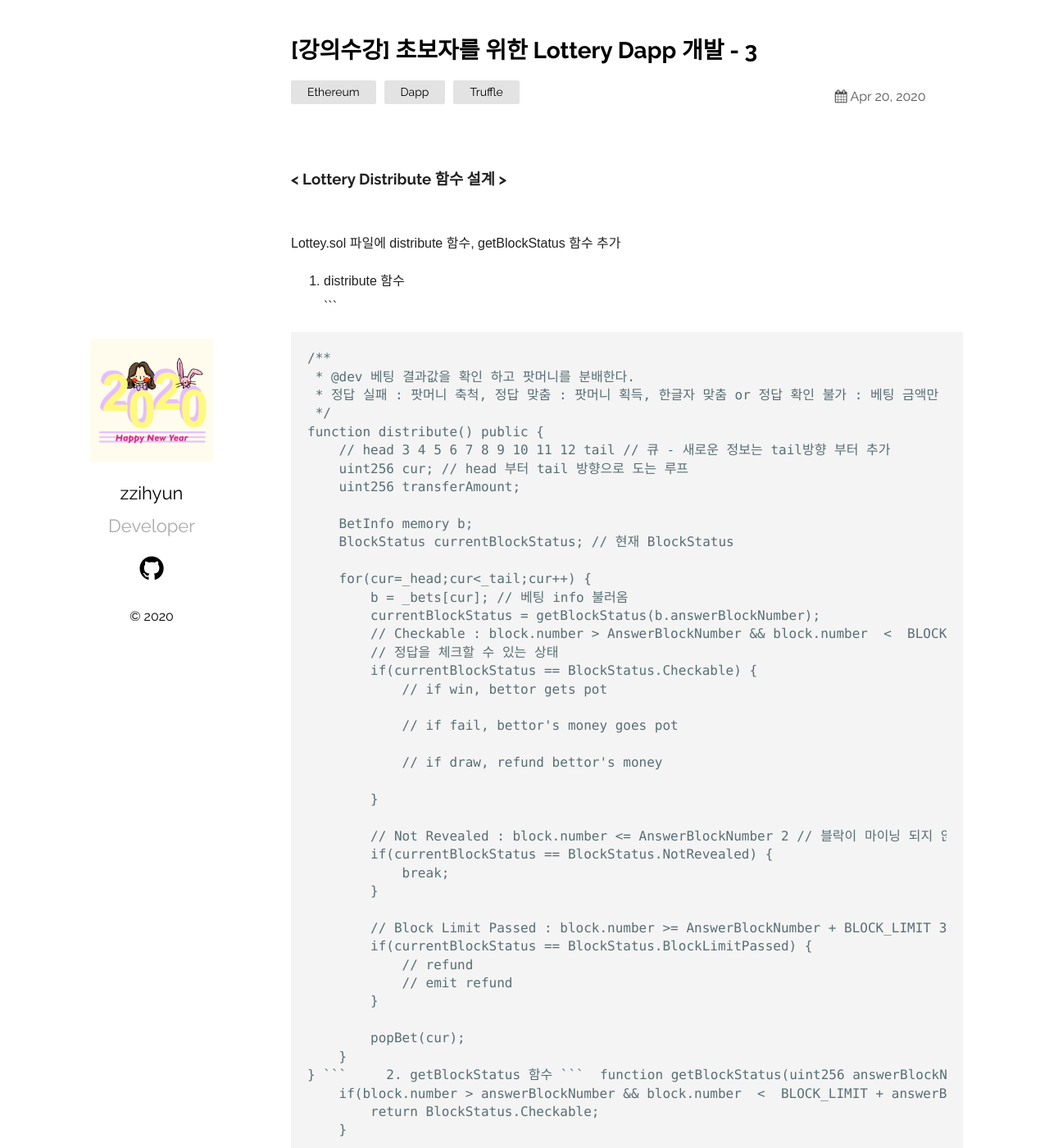
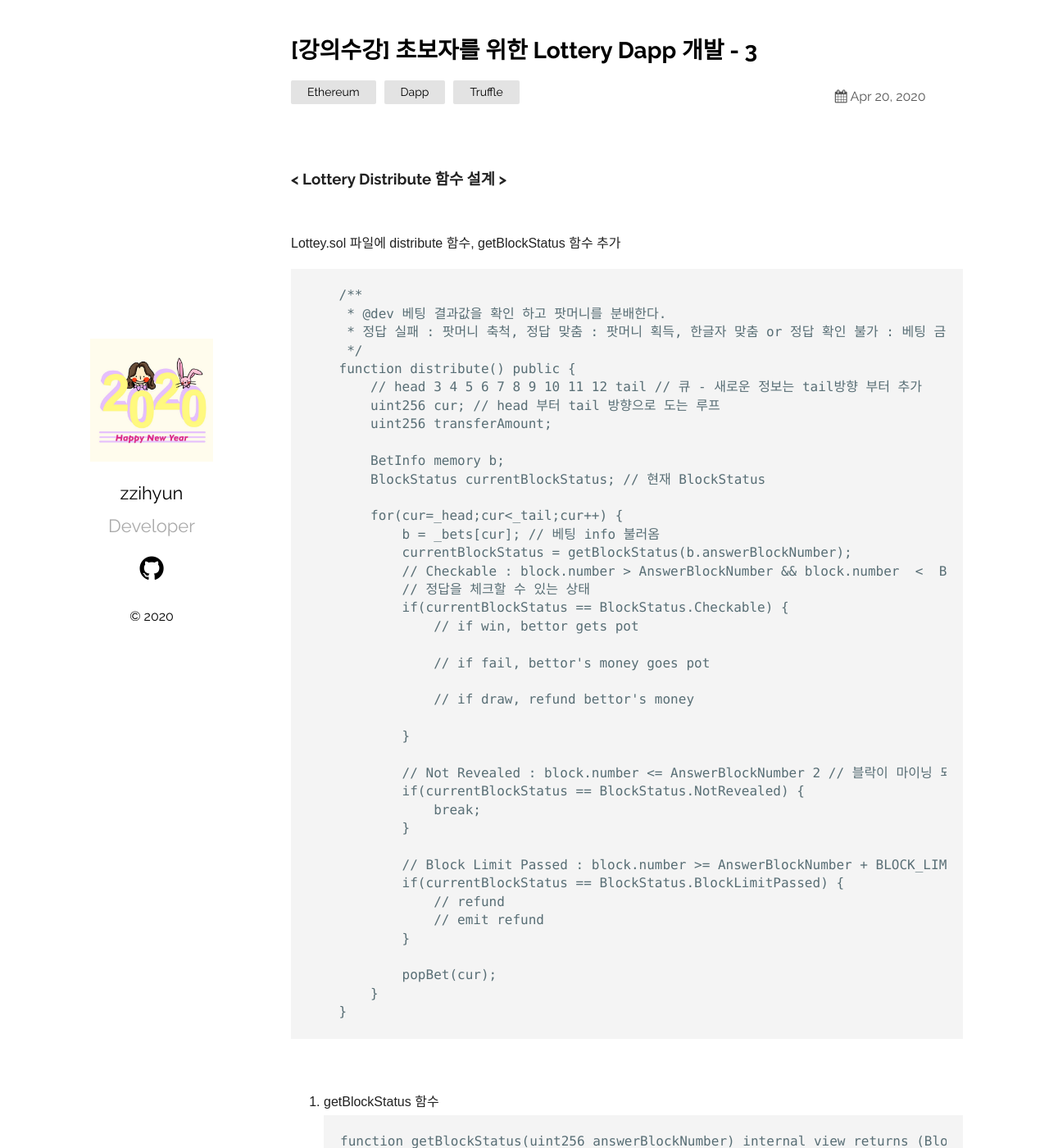
Before and after one commit to jhhhj1002/jhhhj1002.github.io, a Jekyll site: the page built from _posts/2020-04-20-Lottery-Dapp-04.markdown, in a window 1280 px wide and 1400 px high. Shown: the whole window at 82% size. Built offline with Jekyll 4.4.1, drawn with Linux system fonts in a browser that asks for light colours; some of the changed text lies outside the part shown.

Commit message:
Update 2020-04-20-Lottery-Dapp-04.markdown

````diff
--- a/_posts/2020-04-20-Lottery-Dapp-04.markdown
+++ b/_posts/2020-04-20-Lottery-Dapp-04.markdown
@@ -13,9 +13,8 @@ categories: Ethereum Dapp Truffle
 
 <br/>
 Lottey.sol 파일에 distribute 함수, getBlockStatus 함수 추가
-  1. distribute 함수
+
 ```
-
     /**
      * @dev 베팅 결과값을 확인 하고 팟머니를 분배한다.
      * 정답 실패 : 팟머니 축척, 정답 맞춤 : 팟머니 획득, 한글자 맞춤 or 정답 확인 불가 : 베팅 금액만 획득
@@ -57,6 +56,7 @@ Lottey.sol 파일에 distribute 함수, getBlockStatus 함수 추가
         }
     }
 ```
+  <br/>
   2. getBlockStatus 함수
 ```
 function getBlockStatus(uint256 answerBlockNumber) internal view returns (BlockStatus) { // BlockStatus 리턴
````
